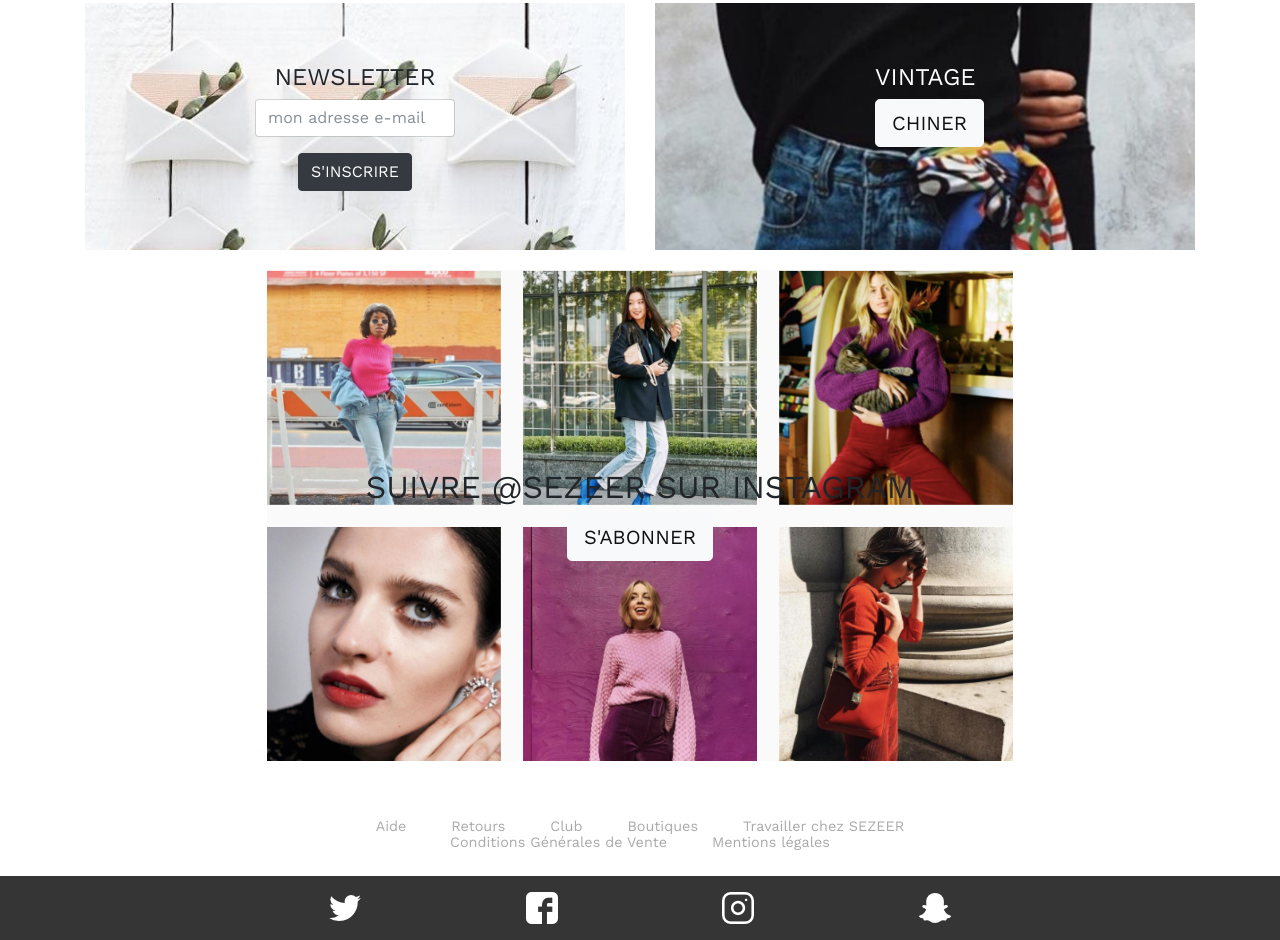
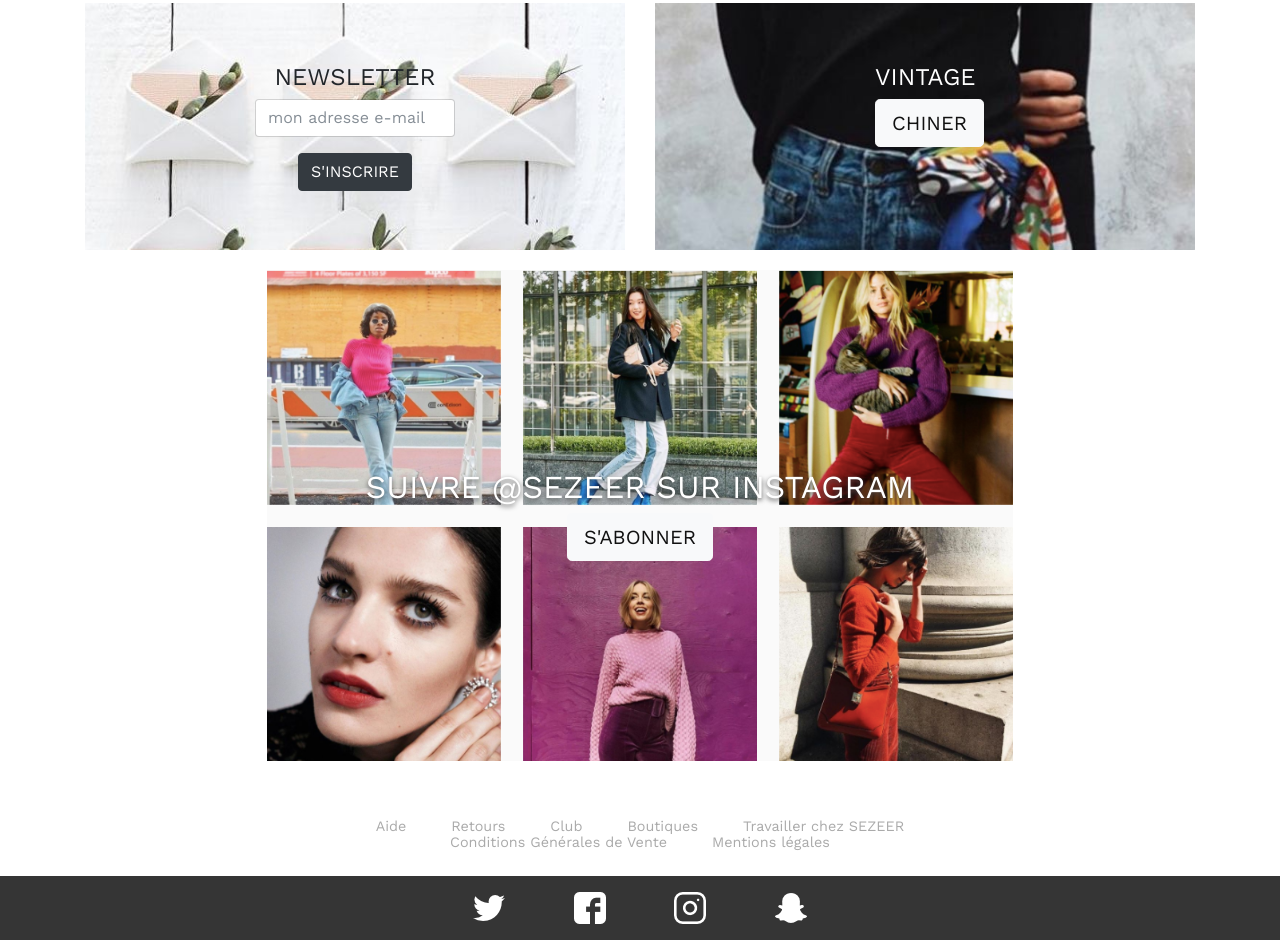
Before and after one commit to irischaillon/sezeer, a plain HTML site: page index.html in a window 1280 px wide. Shown: the part 1133-2073 px from the top of the page. Drawn offline with nearby package versions, Linux system fonts and the light colour scheme.

Commit message:
Version finale site

```diff
--- a/index.html
+++ b/index.html
@@ -111,9 +111,9 @@
 
 			<div class="row">
 				<div class="col-md-6" id="TitreNewCo">
-					<h1>NOUVELLE COLLECTION</h1>
+					<h1 class= "titre-photo">NOUVELLE COLLECTION</h1>
 				</div>
-				<div class="col-md-6" id="CommentaireCollection"> <h1>LE BLEU DANS TOUS SES ETATS</h1></div>
+				<div class="col-md-6 titre-photo" id="CommentaireCollection"> <h1>LE BLEU DANS TOUS SES ETATS</h1></div>
 			</div>
 
 			<div class="row">
@@ -236,7 +236,7 @@
 
 					<!-- <h3>SUIVEZ-NOUS SUR INSTAGRAM @SEZEER</h3> -->
 						<!-- <label for="FollowInsta">SUIVEZ-NOUS SUR INSTAGRAM @SEZEER</label> -->
-						<h2>SUIVRE @SEZEER SUR INSTAGRAM</h2>
+						<h2 class= "titre-photo" >SUIVRE @SEZEER SUR INSTAGRAM</h2>
 						<a class="btn btn-light btn-lg" id="FollowInsta" href="http://www.instagram.com/andotherstories" role="button">S'ABONNER</a>
 					</div> <!--gallerie instagram-->
  				</div> <!-- end col-md-6 -->
@@ -265,16 +265,16 @@
 						<a href="https://www.facebook.com/andotherstories" target="_blank"><img src="images/facebook.png" alt="facebook"></a><a href="https://www.instagram.com/andotherstories" target="_blank"><img src="images/instagram.png" alt="instagram"></a><a href="http://www.snapchat.com/add/hm-france" target="_blank"><img src="images/snapchat.png" alt="snapchat"></a> -->
 					<nav class="navbar navbar-expand-lg navbar-dark bg-light">
 						<ul class="navbar-nav">
-						  <li class="nav-item mx-5">
+						  <li class="nav-item mx-6">
 						    <a class="nav-link" id="iconesocial" href="https://twitter.com/sezane_paris?lang=fr"><img src="images/twitter.png" alt="twitter"></a>
 						  </li>
-						  <li class="nav-item mx-5">
+						  <li class="nav-item mx-6">
 						    <a class="nav-link" id="iconesocial" href="https://www.facebook.com/andotherstories"><img src="images/facebook.png" alt="facebook"></a>
 						  </li>
-						  <li class="nav-item mx-5">
+						  <li class="nav-item mx-6">
 						    <a class="nav-link" id="iconesocial"href="https://www.instagram.com/andotherstories"><img src="images/instagram.png" alt="instagram"></a>
 						  </li>
-						  <li class="nav-item mx-5">
+						  <li class="nav-item mx-6">
 						    <a class="nav-link" id="iconesocial" href="http://www.snapchat.com/add/hm-france"><img src="images/snapchat.png" alt="snapchat"></a>
 						  </li>
 						</ul>
--- a/style.css
+++ b/style.css
@@ -219,6 +219,12 @@
     margin-top: 27px;
 }
 
+.titre-photo{
+	color:white;
+	text-shadow: 0px 2px 5px #4D4D4D;
+
+}
+
 .nav-prefooter {
     max-width: 600px;
     margin-left: auto;
```
Also changed, not shown: 1 other file.
